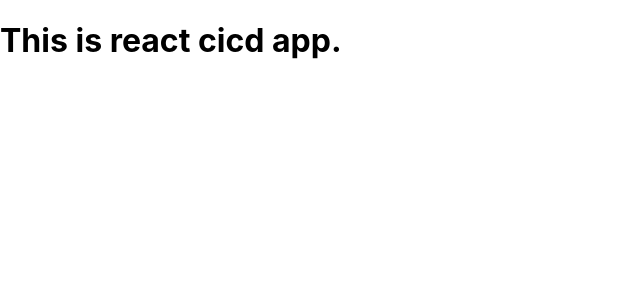
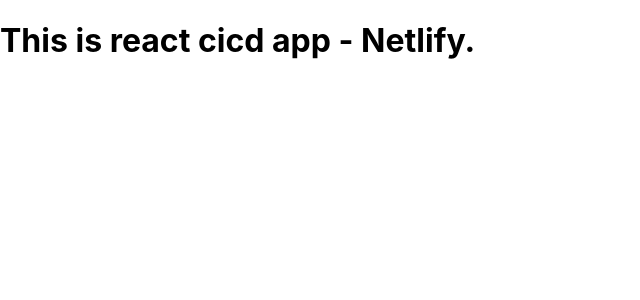
Before and after one commit to dondonherrera02/React-CICD-App, a React (Create React App) app: page / in a window 1280 px wide. Shown: the top 300 px of the page, without its empty margins (0-640 px from the left). Built offline with nearby package versions, Linux system fonts and the light colour scheme.

Commit message:
Added Deploy Stage

```diff
--- a/package.json
+++ b/package.json
@@ -7,6 +7,7 @@
     "@testing-library/jest-dom": "^6.9.1",
     "@testing-library/react": "^16.3.2",
     "@testing-library/user-event": "^13.5.0",
+    "netlify-cli": "^24.3.0",
     "react": "^19.2.4",
     "react-dom": "^19.2.4",
     "react-scripts": "5.0.1",
--- a/src/App.js
+++ b/src/App.js
@@ -2,7 +2,7 @@
 
 function App() {
   return (
-    <h1>This is react cicd app. </h1>
+    <h1>This is react cicd app - Netlify. </h1>
   );
 }
 
```
Also changed, not shown: 2 other files (tests, documents, lock files or other folders).
